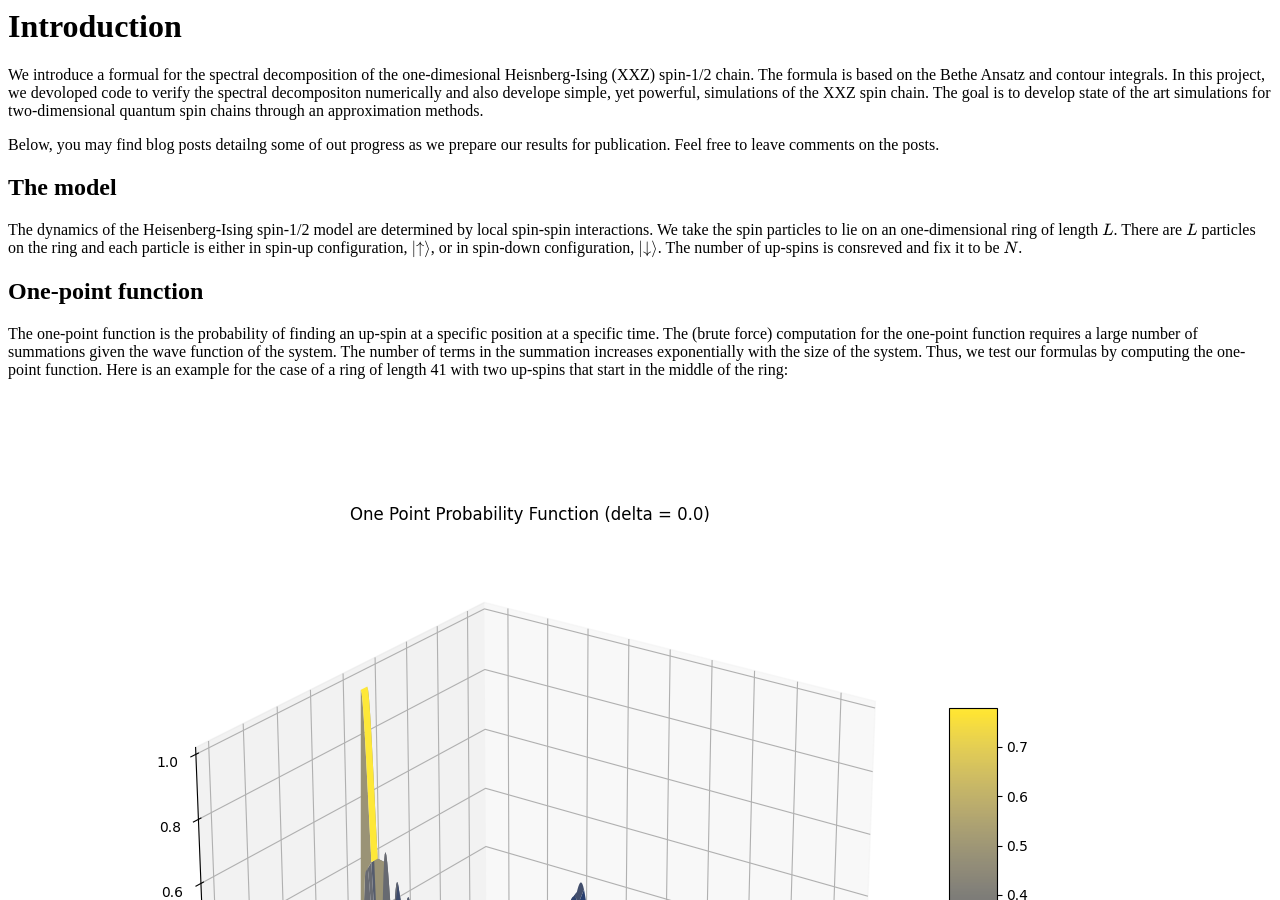
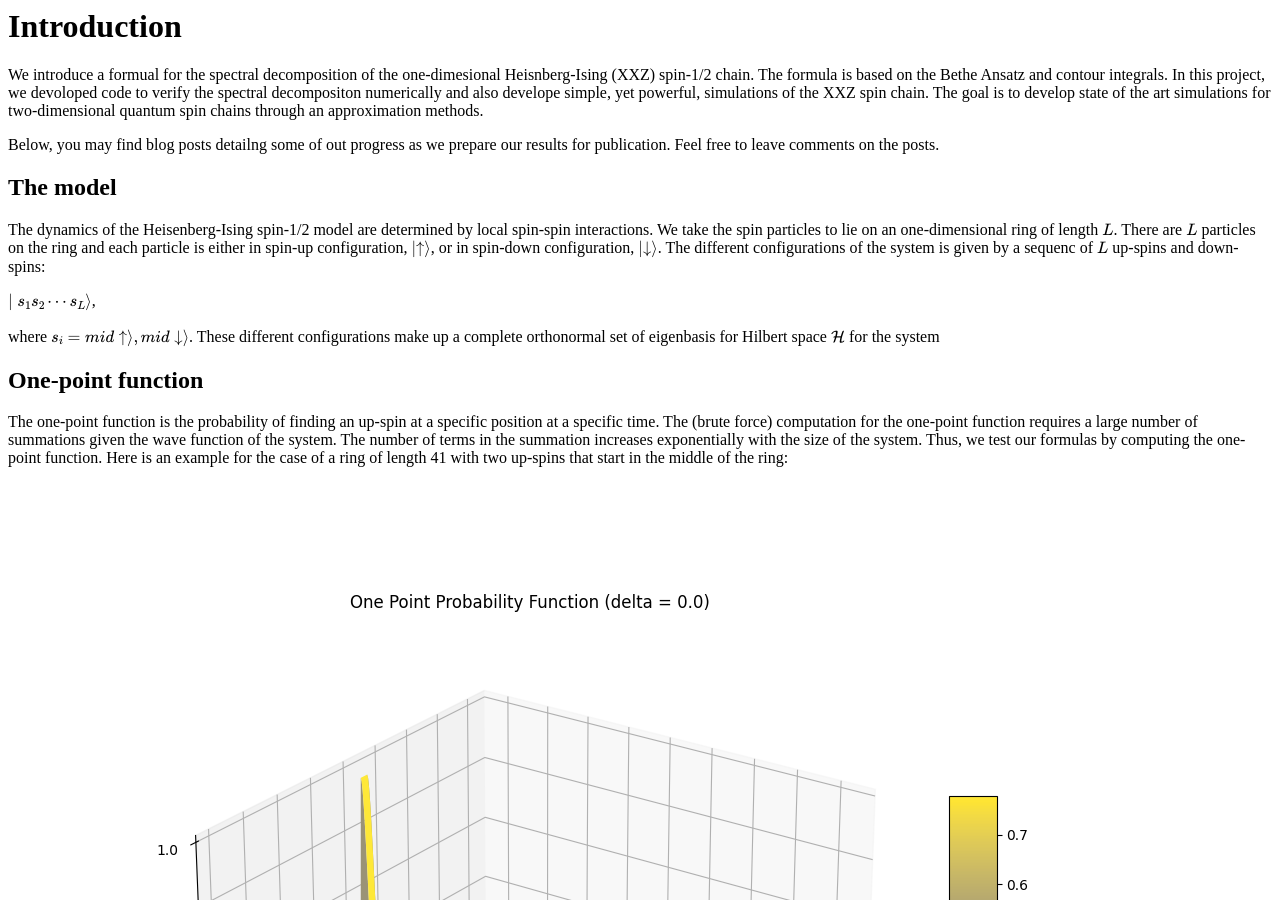
Before and after one commit to asaenz16/URSA23, a Jekyll site: the page built from index.md, in a window 1280 px wide and 900 px high. Built offline with Jekyll 4.4.1, drawn with Linux system fonts in a browser that asks for light colours; formulas are drawn with MathJax 3.

Commit message:
Update index.md

```diff
--- a/index.md
+++ b/index.md
@@ -10,7 +10,13 @@ Below, you may find blog posts detailng some of out progress as we prepare our r
 
 ## The model
 
-The dynamics of the Heisenberg-Ising spin-1/2 model are determined by local spin-spin interactions. We take the spin particles to lie on an one-dimensional ring of length $$L$$. There are $$L$$ particles on the ring and each particle is either in spin-up configuration, $$\mid \uparrow\rangle$$, or in spin-down configuration, $$\mid \downarrow \rangle$$. The number of up-spins is consreved and fix it to be $$N$$.
+The dynamics of the Heisenberg-Ising spin-1/2 model are determined by local spin-spin interactions. We take the spin particles to lie on an one-dimensional ring of length $$L$$. There are $$L$$ particles on the ring and each particle is either in spin-up configuration, $$\mid \uparrow\rangle$$, or in spin-down configuration, $$\mid \downarrow \rangle$$. The different configurations of the system is given by a sequenc of $$L$$ up-spins and down-spins:
+
+$$\mid s_1 s_2 \cdots s_L \rangle$$,
+
+where $$s_i =mid \uparrow\rangle, mid \downarrow\rangle$$. These different configurations make up a complete orthonormal set of eigenbasis for Hilbert space $$\mathcal{H}$$ for the system
+
+
 
 ## One-point function
 
```
